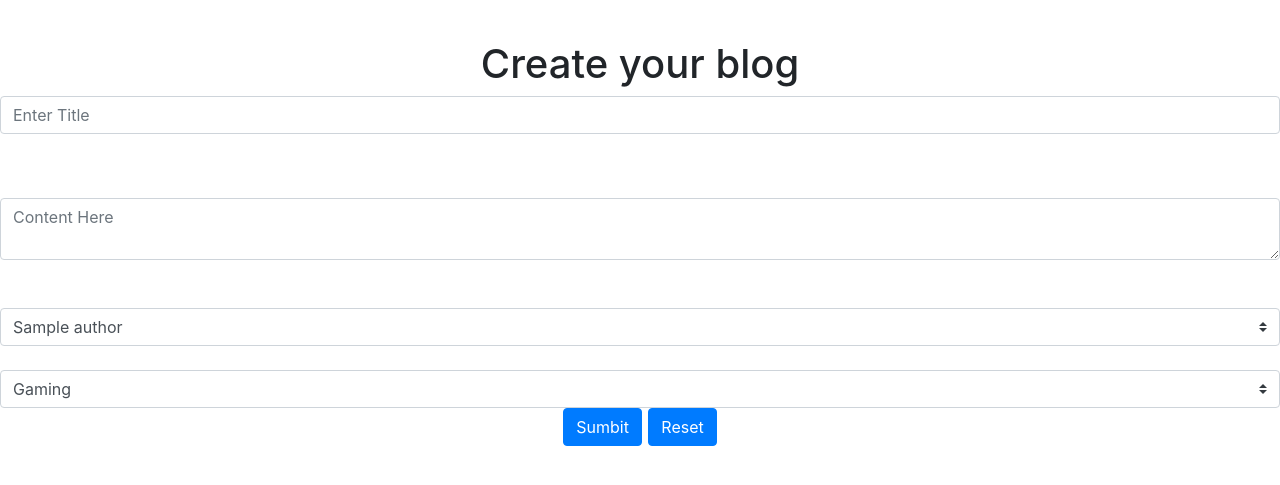
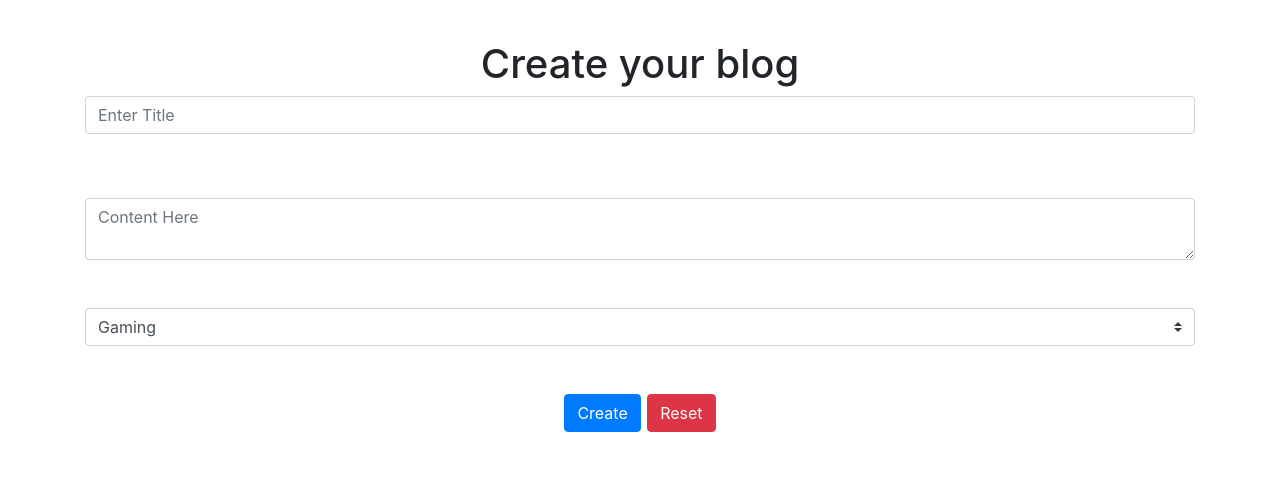
Before and after one commit to Mohitb07/newblog, a Django app: page /article in a window 1280 px wide. Shown: the part 56-541 px from the top of the page. Run offline with Django 3.2, Linux system fonts and the light colour scheme; a user stored in the database is signed in; tables that the repository leaves empty hold one stand-in row (values such as "Sample post"); some libraries are stand-ins or nearby versions.

Commit message:
code refactor

```diff
--- a/main/views.py
+++ b/main/views.py
@@ -40,8 +40,6 @@ def create_article(request):
             "category":request.POST['category']
         }
         article = models.Article.objects.create(**article_data)
-        author =  models.Author.objects.filter(pk = request.POST['author'])
-        article.authors.set(author)
         context["success"]=True
     return render(request,'main/create_article.html',context)
 
--- a/templates/main/create_article.html
+++ b/templates/main/create_article.html
@@ -5,7 +5,7 @@
         <meta charset="UTF-8">
         <meta name="viewport" content="width-device-width,initial-scale=1.0">
         <meta http-equiv="X-ua-Compartible" content="ie=edge">
-        <title>Blog application</title>
+        <title>Create Article</title>
         <!-- CSS only -->
 <link rel="stylesheet" href="https://stackpath.bootstrapcdn.com/bootstrap/4.5.2/css/bootstrap.min.css" integrity="sha384-JcKb8q3iqJ61gNV9KGb8thSsNjpSL0n8PARn9HuZOnIxN0hoP+VmmDGMN5t9UJ0Z" crossorigin="anonymous">
 
@@ -66,26 +66,24 @@
         <p>Blog created succesfully</p>
     {% endif %}
 
-      <form action ="" method="POST">
-        <div class="form-group ">
+      <form action ="" method="POST" enctype="multipart/form-data">
+        <div class="container">
+        <div class="form-group">
           {% csrf_token %}
           <input type="text" name="title" class="form-control" placeholder="Enter Title"><br><br>
           </div>
           <textarea style="max-width: 100%;" name="content" class="form-control" placeholder="Content Here"></textarea><br><br>
-          <select name ="author" select class="custom-select mr-sm-2" class="sr-only" required>
-              {% for author in authors %}
-                  <option value ="{{ author.id }}">{{ author.name }}</option>
-              {% endfor %}
-          </select> <br><br>
           <select name="category" class="custom-select mr-sm-2" class="sr-only" required>
             <option value="gaming">Gaming</option>
             <option value="coding">Coding</option>
             <option value="sports">Sports</option>
             <option value="entertainment">Entertainment</option>
           </select>
-          <h4 style="text-align:center;"><button type="sumbit" class="btn btn-primary mb-2">Sumbit</button>
-            <button type="reset" class="btn btn-primary mb-2">Reset</button></h4>
+          <h4 style="text-align:center;">
+            <button type="sumbit" class="btn btn-primary mb-2 mt-5">Create</button>
+            <button type="reset" class="btn btn-danger mb-2 mt-5">Reset</button></h4>
         </div>
+      </div>
       </form>
 
  </body>
--- a/templates/main/search.html
+++ b/templates/main/search.html
@@ -75,7 +75,6 @@
                     <div class="">
                         <p>Published on: {{items.createdAt|date:"D, d M, Y"}}</p>
                     </div>
-                    <a href="{% url 'get_article' pk=items.pk %}">Comments : {{items.title}}</a>
                 </div>
                 <hr style="border: 1px solid black;">
                 </div>
```
Also changed, not shown: templates/main/article.html (+6 -11 lines), 1 other file.
